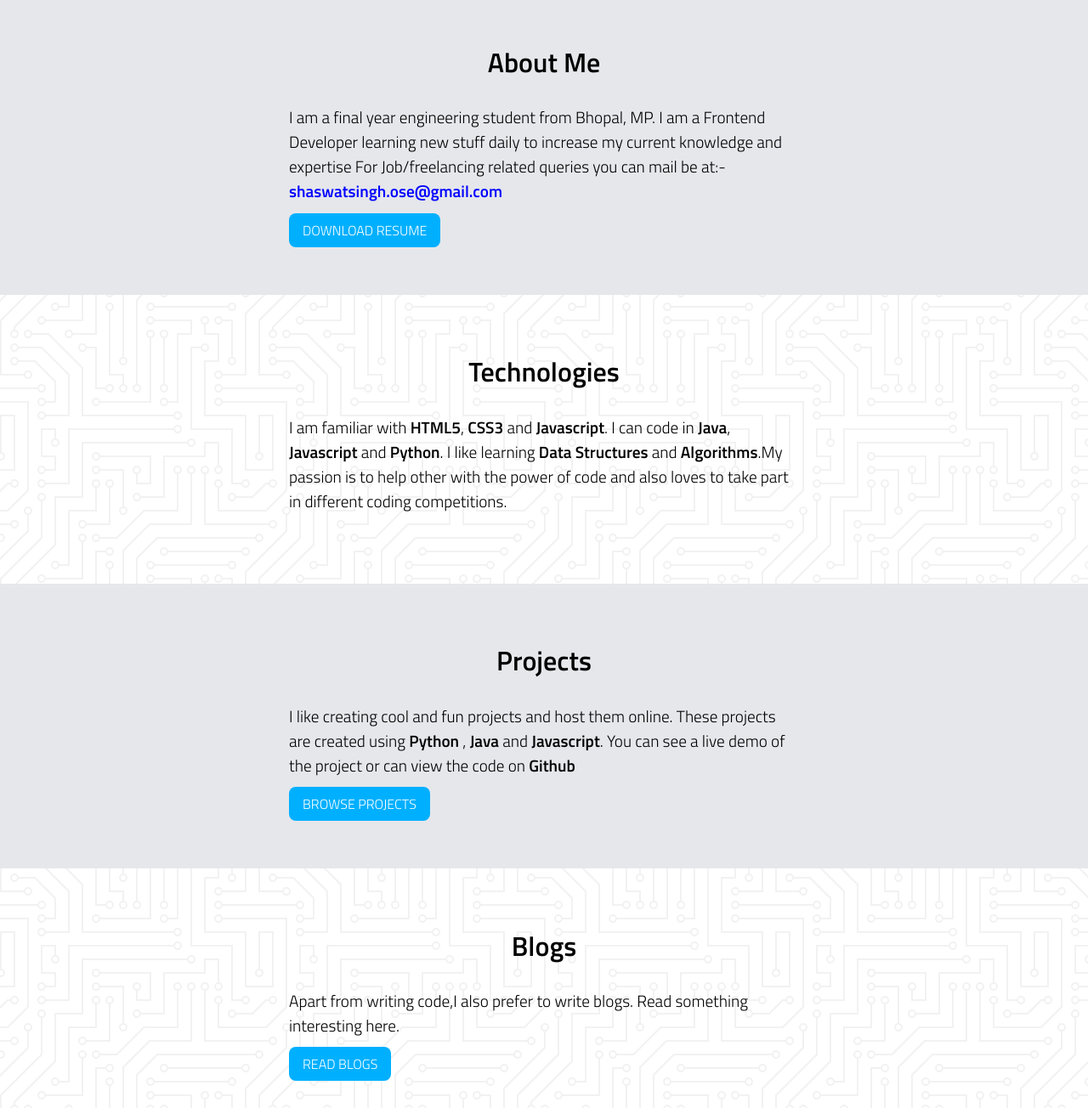
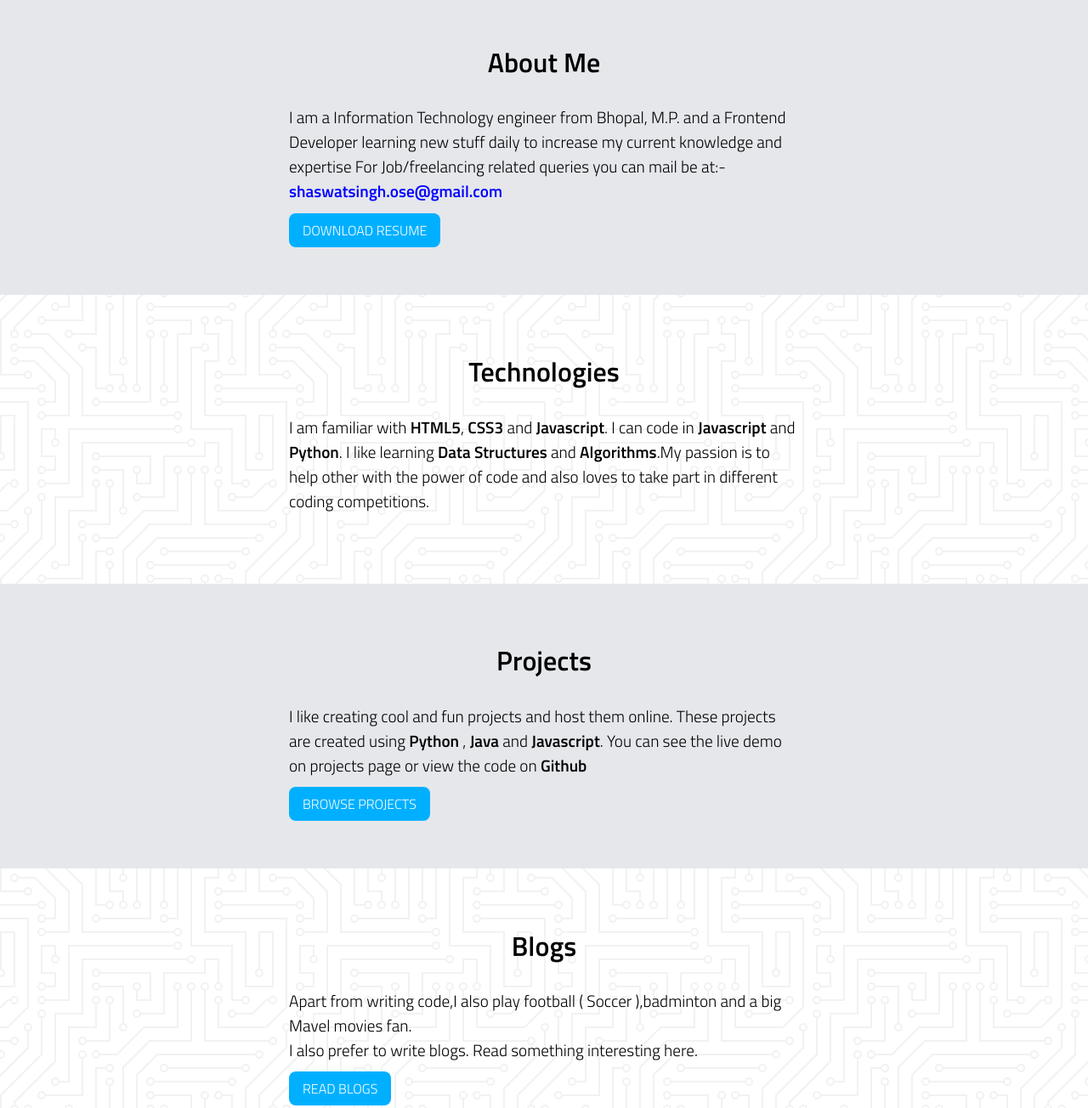
Before and after one commit to shaswatsingh19/Website-Portfolio, a plain HTML site: page index.html in a window 1280 px wide. Shown: the part 680-1984 px from the top of the page at 85% size. Drawn offline with Linux system fonts and the light colour scheme.

Commit message:
refactor home page and updated resume link

```diff
--- a/index.html
+++ b/index.html
@@ -36,22 +36,22 @@
     <section class="section ow">
         <div class="container containercenter">
             <h1>About Me</h1>
-            <p>I am a final year engineering student from Bhopal, MP. I am a Frontend Developer learning new stuff daily to increase my current knowledge and expertise For Job/freelancing related queries you can mail be at:-  <span style="color: blue; font-weight: bold">shaswatsingh.ose@gmail.com</span> </p>
-            <a class="link link-primary" target="_blank" href="https://drive.google.com/file/d/1lYD3ypixX9ov26dp6-22s88R8o7hZY2l/view?usp=sharing">DOWNLOAD RESUME</a>
+            <p>I am a Information Technology engineer from Bhopal, M.P. and a Frontend Developer learning new stuff daily to increase my current knowledge and expertise For Job/freelancing related queries you can mail be at:-  <span style="color: blue; font-weight: bold">shaswatsingh.ose@gmail.com</span> </p>
+            <a class="link link-primary" target="_blank" href="https://drive.google.com/file/d/1N54EdFWsAskOICdOrRo-Wvz74NVq7AmJ/view?usp=sharing">DOWNLOAD RESUME</a>
         </div>
     </section>
 
     <section class="section ">
         <div class="container containercenter">
             <h1>Technologies</h1>
-            <p>I am familiar with <strong>HTML5</strong>, <strong>CSS3</strong> and <strong>Javascript</strong>. I can code in <strong>Java</strong>, <strong>Javascript</strong> and <strong>Python</strong>.<!-- I have worked with <strong>SQL</strong> and <strong>MONGODB</strong> in Databases --> I like learning <strong>Data Structures</strong> and <strong>Algorithms</strong>.My passion is to help other with the power of code and also loves to take part in different coding competitions.</p>
+            <p>I am familiar with <strong>HTML5</strong>, <strong>CSS3</strong> and <strong>Javascript</strong>. I can code in <strong>Javascript</strong> and <strong>Python</strong>.<!-- I have worked with <strong>SQL</strong> and <strong>MONGODB</strong> in Databases --> I like learning <strong>Data Structures</strong> and <strong>Algorithms</strong>.My passion is to help other with the power of code and also loves to take part in different coding competitions.</p>
         </div>
     </section>
 
     <section class="section ow">
         <div class="container containercenter">
             <h1>Projects</h1>
-            <p>I like creating cool and fun projects and host them online. These projects are created using <strong>Python </strong> , <strong>Java </strong> and <strong>Javascript</strong>. You can see a live demo of the project or can view the code on <a target="_blank" href="https://github.com/shaswatsingh19" ><strong>Github</strong></a></p>
+            <p>I like creating cool and fun projects and host them online. These projects are created using <strong>Python </strong> , <strong>Java </strong> and <strong>Javascript</strong>. You can see the live demo on projects page or view the code on <a target="_blank" href="https://github.com/shaswatsingh19" ><strong>Github</strong></a></p>
             <a class="link link-primary" href="/projects.html">BROWSE PROJECTS</a>
         </div>
     </section>
@@ -59,7 +59,8 @@
     <section class="section ">
         <div class="container containercenter">
             <h1>Blogs</h1>
-            <p>Apart from writing code,I also prefer to write blogs. Read something interesting here.</p>
+            <p>Apart from writing code,I also play football ( Soccer ),badminton and a big Mavel movies fan.<br>
+            I also prefer to write blogs. Read something interesting here.</p>
             <a class="link link-primary" href="/blogs.html">READ BLOGS</a>
         </div>
     </section>
```
